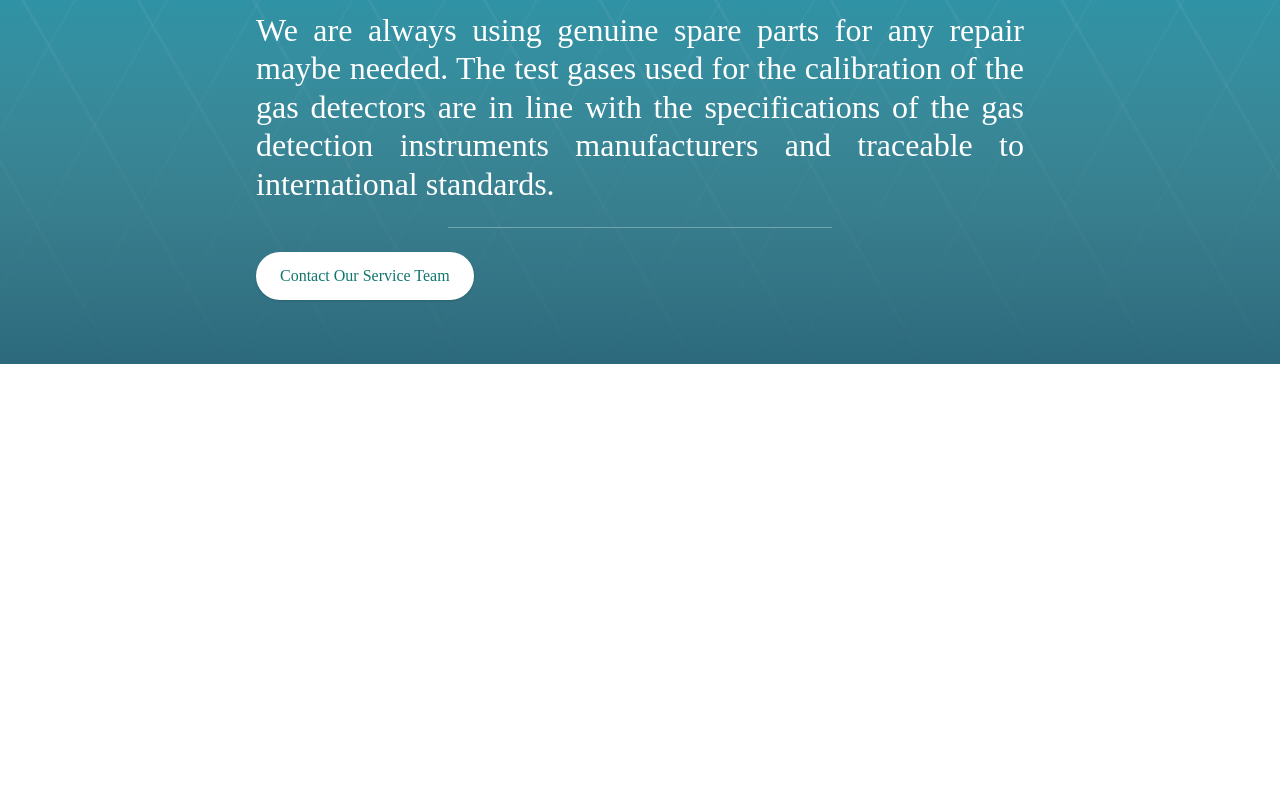
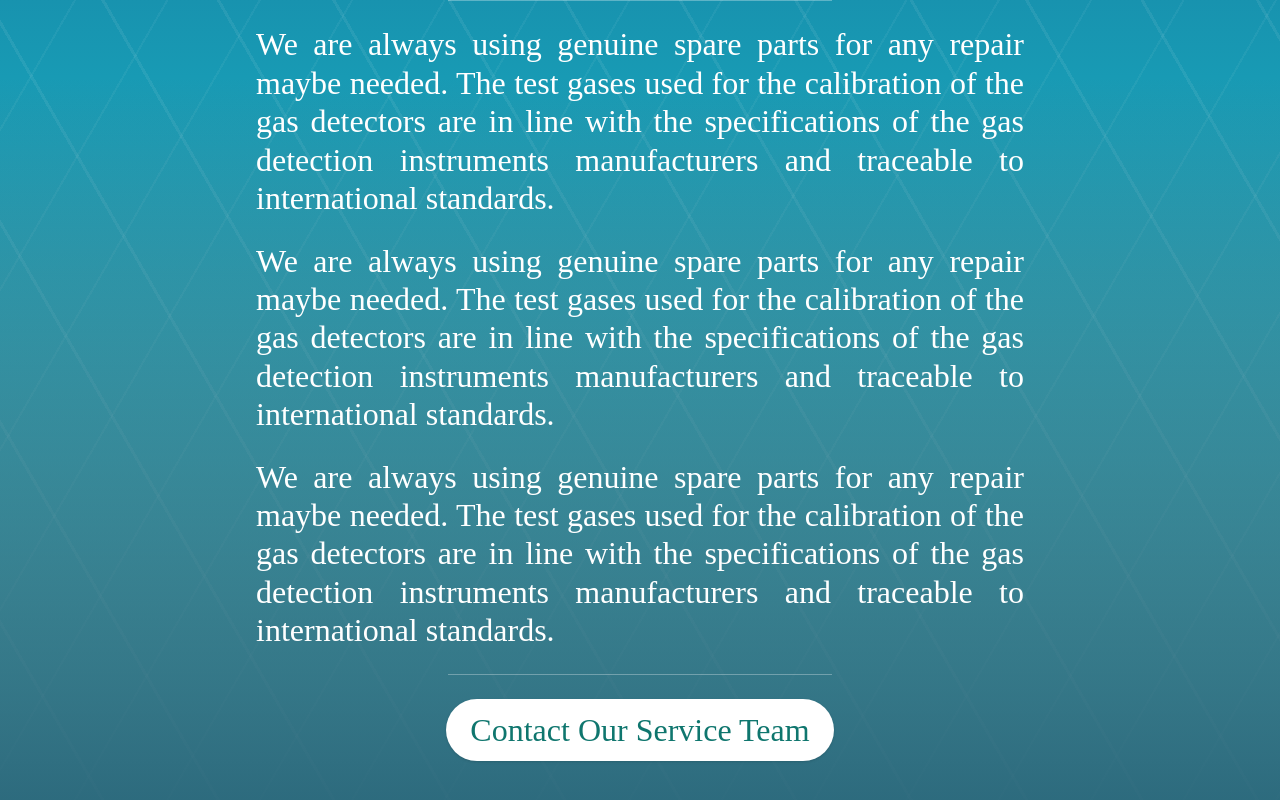
Before and after one commit to Antony-evm/chemarine, a Vue app: page /services in a window 1280 px wide. Shown: the part 672-1472 px from the top of the page. Before the commit the page ends 1036 px from the top, so only its background shows below. Built offline with nearby package versions, Linux system fonts and the light colour scheme; the HTML template or start-up script is replaced by a standard one.

Commit message:
scroll behaviour

```diff
--- a/src/pages/HomePage.vue
+++ b/src/pages/HomePage.vue
@@ -1,3 +1,13 @@
+<script setup lang="ts">
+import { onMounted, onUnmounted } from 'vue';
+onMounted(() => {
+    document.body.style.overflow = "hidden";
+});
+onUnmounted(() => {
+    document.body.style.overflow = "";
+});
+</script>
+
 <template>
     <div class="h-screen w-screen snap-y snap-mandatory overflow-y-scroll overflow-x-hidden scroll-smooth">
 
--- a/src/pages/ServicesPage.vue
+++ b/src/pages/ServicesPage.vue
@@ -21,8 +21,16 @@
                 The test gases used for the calibration of the gas detectors are in line with the specifications of the
                 gas detection instruments manufacturers and traceable to international standards.</p>
 
+            <p>We are always using genuine spare parts for any repair maybe needed.
+                The test gases used for the calibration of the gas detectors are in line with the specifications of the
+                gas detection instruments manufacturers and traceable to international standards.</p>
+
+            <p>We are always using genuine spare parts for any repair maybe needed.
+                The test gases used for the calibration of the gas detectors are in line with the specifications of the
+                gas detection instruments manufacturers and traceable to international standards.</p>
+
             <hr class="my-6 border-t border-white/30 w-1/2 mx-auto" />
-            <div class="mt-10">
+            <div class="mt-10 text-center">
                 <a href="/contact"
                     class="inline-block bg-white text-teal-700 px-6 py-3 rounded-full shadow hover:bg-teal-100 transition">
                     Contact Our Service Team
--- a/src/styles.css
+++ b/src/styles.css
@@ -14,7 +14,6 @@
 body {
   margin: 0;
   padding: 0;
-  overflow: hidden;
 }
 
 h1 {
@@ -23,7 +22,8 @@ h1 {
 }
 
 p,
-li {
+li,
+a {
   font-size: 2rem;
   line-height: 2.4rem;
 }
```
